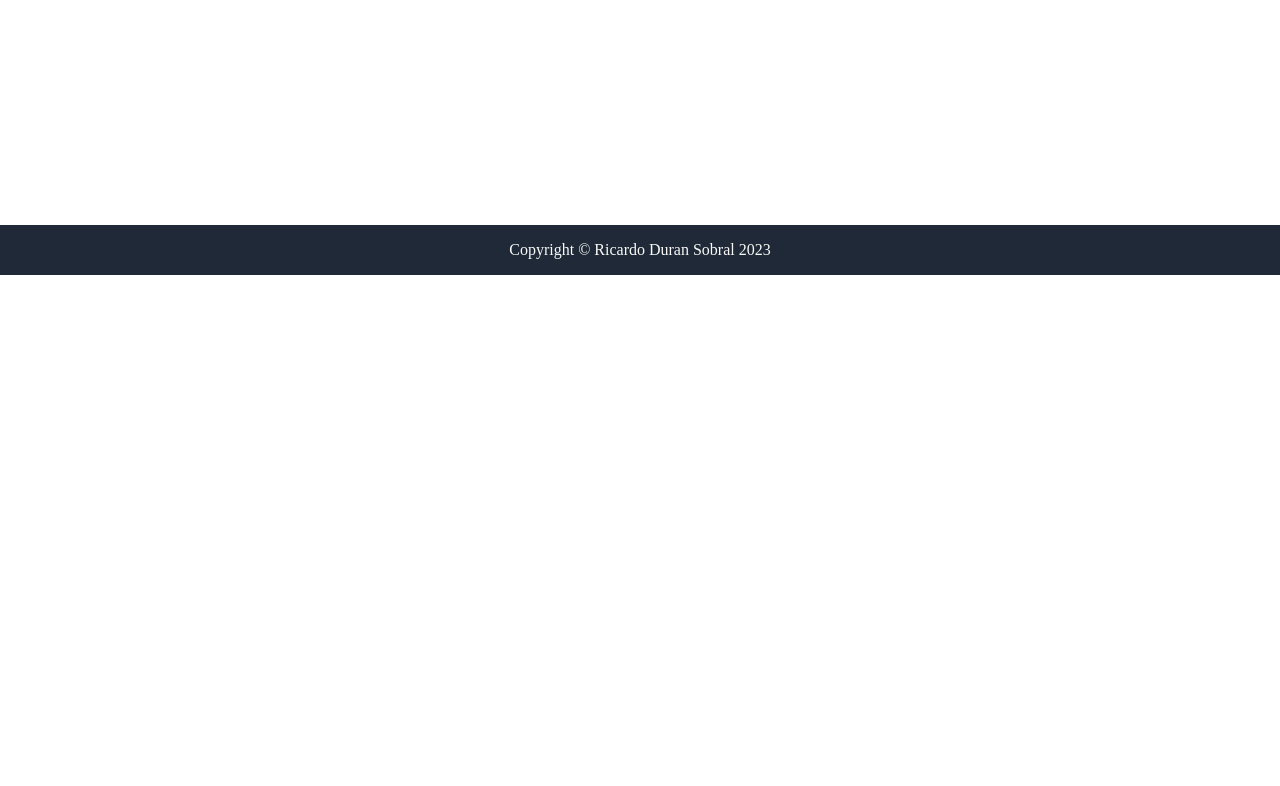
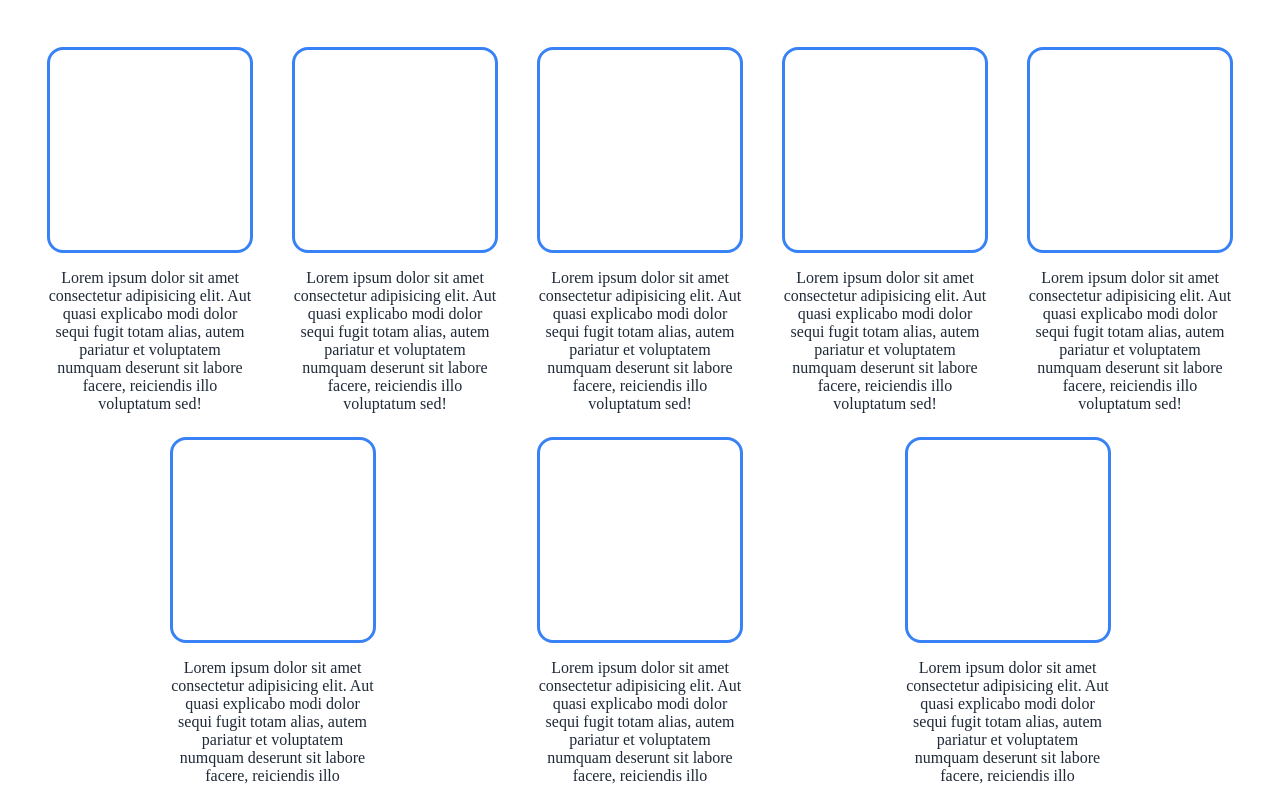
Before and after one commit to RicardoDSobral/landing-page-top, a plain HTML site: page index.html in a window 1280 px wide. Shown: the part 525-1311 px from the top of the page. Before the commit the page ends 800 px from the top, so only its background shows below. Drawn offline with Linux system fonts and the light colour scheme.

Commit message:
Finishs the first main section
used 8 elements intead of just 4
seems to be working

```diff
--- a/css/style.css
+++ b/css/style.css
@@ -114,3 +114,43 @@ footer {
     width: 100px;
     border-radius: 8px;
 }
+
+.portraits {
+    padding: 32px;
+    display: flex;
+    flex-direction: column;
+    align-items: center;
+    gap: 32px;
+    color: #1f2937;
+}
+
+.portraits h2 {
+    text-align: center;
+    font-size: 36px;
+    font-weight: bolder;
+}
+
+.cards-container {
+    display: flex;
+    flex-wrap: wrap;
+    justify-content: space-evenly;
+    gap: 24px;
+}
+
+.card {
+    display: flex;
+    flex-direction: column;
+    align-items: center;
+    flex-basis: 200px;
+    text-align: center;
+    gap: 16px;
+}
+
+.card-img {
+    border-color: #3882f6;
+    border-width: 3px;
+    border-style: solid;
+    border-radius: 16px;
+    width: 200px;
+    height: 200px;
+}
--- a/index.html
+++ b/index.html
@@ -39,6 +39,45 @@
 
     <main>
 
+        <section class="portraits">
+            <h2>Some Random information.</h2>
+            <div class="cards-container">
+                <div class="card">
+                    <div class="card-img"></div>
+                    <div class="img-info">Lorem ipsum dolor sit amet consectetur adipisicing elit. Aut quasi explicabo modi dolor sequi fugit totam alias, autem pariatur et voluptatem numquam deserunt sit labore facere, reiciendis illo voluptatum sed!</div>
+                </div>
+                <div class="card">
+                    <div class="card-img"></div>
+                    <div class="img-info">Lorem ipsum dolor sit amet consectetur adipisicing elit. Aut quasi explicabo modi dolor sequi fugit totam alias, autem pariatur et voluptatem numquam deserunt sit labore facere, reiciendis illo voluptatum sed!</div>
+                </div>
+                <div class="card">
+                    <div class="card-img"></div>
+                    <div class="img-info">Lorem ipsum dolor sit amet consectetur adipisicing elit. Aut quasi explicabo modi dolor sequi fugit totam alias, autem pariatur et voluptatem numquam deserunt sit labore facere, reiciendis illo voluptatum sed!</div>
+                </div>
+                <div class="card">
+                    <div class="card-img"></div>
+                    <div class="img-info">Lorem ipsum dolor sit amet consectetur adipisicing elit. Aut quasi explicabo modi dolor sequi fugit totam alias, autem pariatur et voluptatem numquam deserunt sit labore facere, reiciendis illo voluptatum sed!</div>
+                </div>
+                <div class="card">
+                    <div class="card-img"></div>
+                    <div class="img-info">Lorem ipsum dolor sit amet consectetur adipisicing elit. Aut quasi explicabo modi dolor sequi fugit totam alias, autem pariatur et voluptatem numquam deserunt sit labore facere, reiciendis illo voluptatum sed!</div>
+                </div>
+                <div class="card">
+                    <div class="card-img"></div>
+                    <div class="img-info">Lorem ipsum dolor sit amet consectetur adipisicing elit. Aut quasi explicabo modi dolor sequi fugit totam alias, autem pariatur et voluptatem numquam deserunt sit labore facere, reiciendis illo voluptatum sed!</div>
+                </div>
+                <div class="card">
+                    <div class="card-img"></div>
+                    <div class="img-info">Lorem ipsum dolor sit amet consectetur adipisicing elit. Aut quasi explicabo modi dolor sequi fugit totam alias, autem pariatur et voluptatem numquam deserunt sit labore facere, reiciendis illo voluptatum sed!</div>
+                </div>
+                <div class="card">
+                    <div class="card-img"></div>
+                    <div class="img-info">Lorem ipsum dolor sit amet consectetur adipisicing elit. Aut quasi explicabo modi dolor sequi fugit totam alias, autem pariatur et voluptatem numquam deserunt sit labore facere, reiciendis illo voluptatum sed!</div>
+                </div>
+            </div>
+
+        </section>
+
     </main>
 
     <footer>
```
